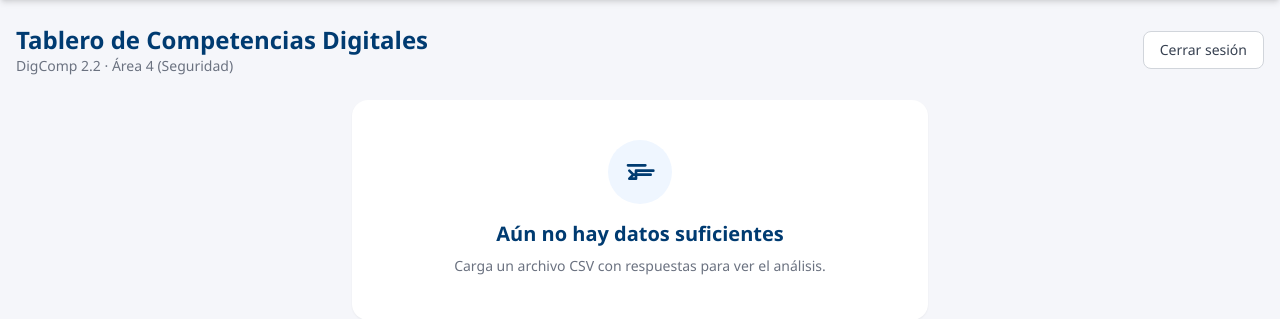
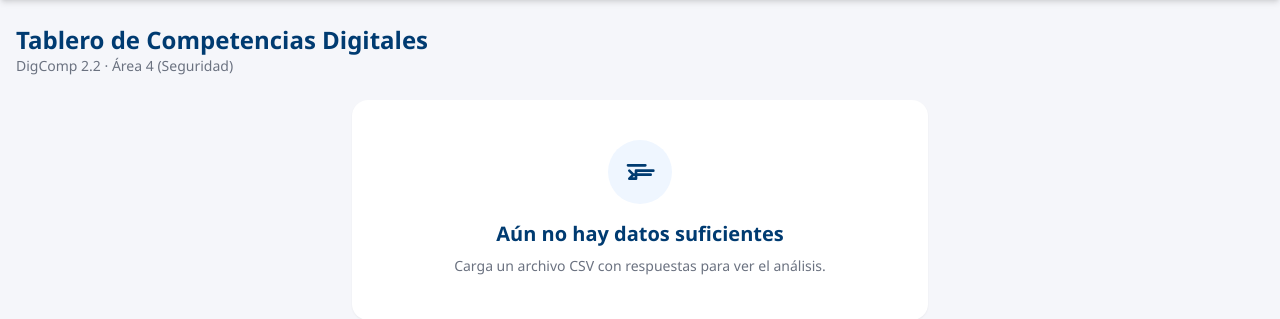
Before and after one commit to jlhuberm-cmd/apptesis, a FastAPI app: template api/templates/dashboard/index.html in a window 1280 px wide. Shown: the part 64-383 px from the top of the page. Run offline with FastAPI, Linux system fonts and the light colour scheme; the template is opened without the code that fills it, so the values that code supplies are empty; parts of the project's set-up code (start-up, migrations or seed data) failed here and were passed over; some libraries are stand-ins or nearby versions.

Commit message:
ui: ocultar botones de accion dentro de cada pagina (navbar los conserva)
Los enlaces de navegacion siguen en el navbar segun el rol; dentro de cada
pagina se ocultan los botones duplicados con la clase hidden (se conservan en
el codigo). En el dashboard se mantiene visible unicamente el boton Exportar.

Co-Authored-By: Claude Opus 4.8 <noreply@anthropic.com>

```diff
--- a/api/templates/admin/encuestas.html
+++ b/api/templates/admin/encuestas.html
@@ -8,7 +8,7 @@
       <h1 class="text-2xl font-bold text-primary">Gestión de encuestas</h1>
       <p class="text-sm text-gray-500">{{ total_respuestas }} respuestas (encuestados) en total</p>
     </div>
-    <a href="/admin/logout" class="text-sm text-gray-500 hover:underline">Cerrar sesión</a>
+    <a href="/admin/logout" class="hidden text-sm text-gray-500 hover:underline">Cerrar sesión</a>
   </div>
 
   <!-- Subir nueva encuesta -->
--- a/api/templates/admin/usuarios.html
+++ b/api/templates/admin/usuarios.html
@@ -8,7 +8,7 @@
       <h1 class="text-2xl font-bold text-primary">Gestión de usuarios</h1>
       <p class="text-sm text-gray-500">{{ usuarios|length }} usuario(s)</p>
     </div>
-    <a href="/admin/encuestas" class="text-sm text-primary hover:underline">← Encuestas</a>
+    <a href="/admin/encuestas" class="hidden text-sm text-primary hover:underline">← Encuestas</a>
   </div>
 
   <!-- Crear usuario -->
--- a/api/templates/dashboard/index.html
+++ b/api/templates/dashboard/index.html
@@ -40,12 +40,12 @@
       </div>
       {% endif %}
       {% if 'cargar_csv' in current_permisos %}
-      <a href="/admin/encuestas" class="bg-secondary hover:bg-orange-600 text-white text-sm px-4 py-2 rounded-lg transition">Encuestas</a>
+      <a href="/admin/encuestas" class="hidden bg-secondary hover:bg-orange-600 text-white text-sm px-4 py-2 rounded-lg transition">Encuestas</a>
       {% endif %}
       {% if 'gestionar_usuarios' in current_permisos %}
-      <a href="/admin/usuarios" class="bg-white border border-gray-300 hover:bg-gray-50 text-primary text-sm px-4 py-2 rounded-lg transition">Usuarios</a>
+      <a href="/admin/usuarios" class="hidden bg-white border border-gray-300 hover:bg-gray-50 text-primary text-sm px-4 py-2 rounded-lg transition">Usuarios</a>
       {% endif %}
-      <a href="/logout" class="bg-white border border-gray-300 hover:bg-gray-50 text-gray-700 text-sm px-4 py-2 rounded-lg transition">Cerrar sesión</a>
+      <a href="/logout" class="hidden bg-white border border-gray-300 hover:bg-gray-50 text-gray-700 text-sm px-4 py-2 rounded-lg transition">Cerrar sesión</a>
     </div>
   </div>
 
```
